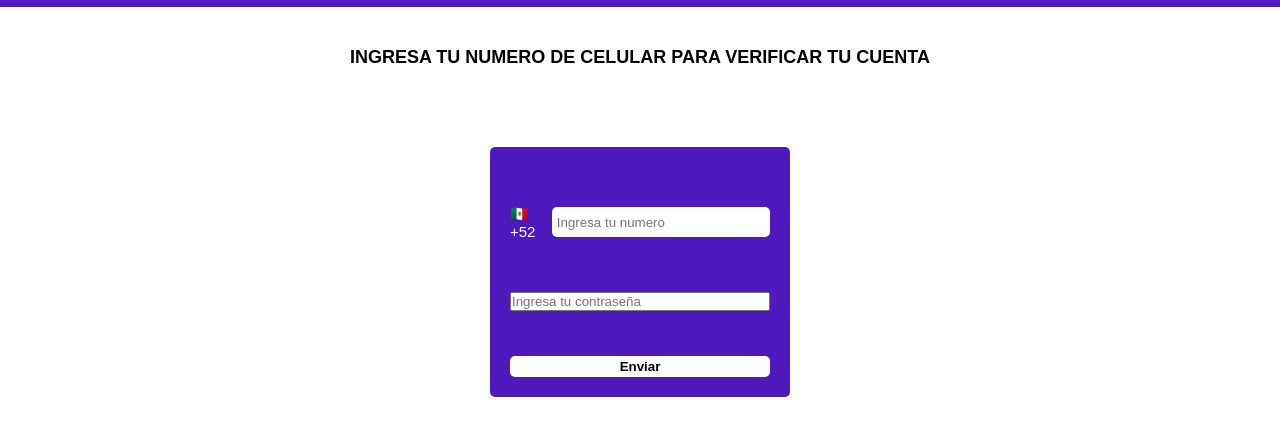
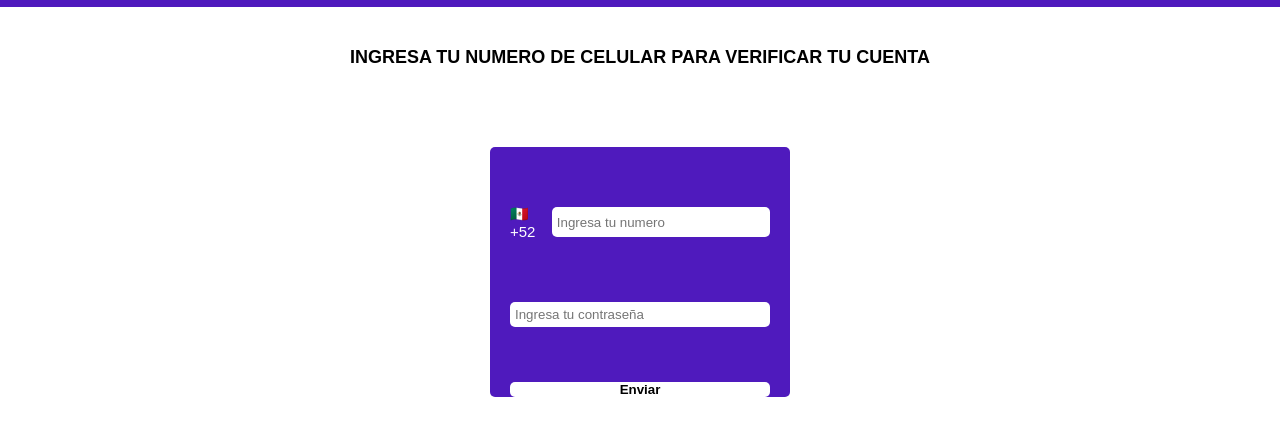
Before and after one commit to arianagran2023/kkkkkkkkkkkkkkkkkkkkkawdsfads, a plain HTML site: page index.html in a window 1280 px wide. Shown: the part 122-556 px from the top of the page. Drawn offline with Linux system fonts and the light colour scheme.

Commit message:
Update style.css

```diff
--- a/style.css
+++ b/style.css
@@ -43,6 +43,15 @@
     display: flex;
     flex-direction: column;
     gap: 45px;
+}
+
+.continputlabel__input{
+    width: 100%;
+    height: 30px;
+    border-radius: 5px;
+    border: none;
+    padding: 5px;
+    margin: 10px 0;
 }
 
 .pedirnumeroinput{
```
